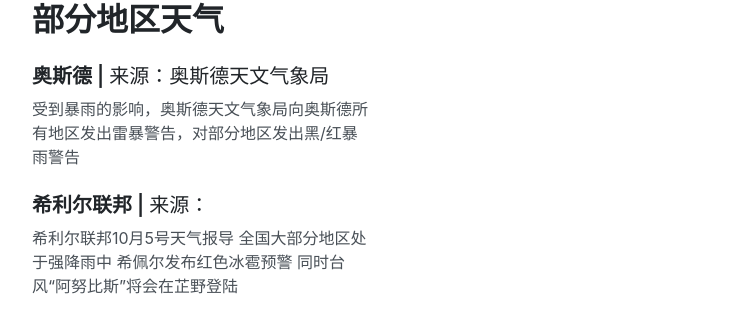
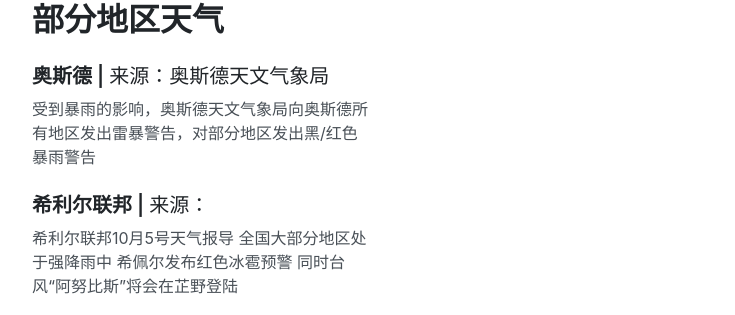
Before and after one commit to vunconf/vunconf.github.io, a Jekyll site: the page built from iao/index.html, in a window 1280 px wide. Shown: the part 459-774 px from the top of the page, without its empty margins (272-1007 px from the left). Built offline with Jekyll 4.4.1, drawn with Linux system fonts in a browser that asks for light colours.

Commit message:
Update index.html

```diff
--- a/iao/index.html
+++ b/iao/index.html
@@ -13,7 +13,7 @@ title: 主页
 <h1>部分地区天气</h1>
 <h3>奥斯德 | <span style="font-weight: 400">来源：奥斯德天文气象局</span></h3>
 <div>
-  <p style="width: 50%;text-align: left;">受到暴雨的影响，奥斯德天文气象局向奥斯德所有地区发出雷暴警告，对部分地区发出黑/红暴雨警告</p>
+  <p style="width: 50%;text-align: left;">受到暴雨的影响，奥斯德天文气象局向奥斯德所有地区发出雷暴警告，对部分地区发出黑/红色暴雨警告</p>
 </div>
 <h3>希利尔联邦 | <span style="font-weight: 400">来源：</span></h3>
 <div>
```
